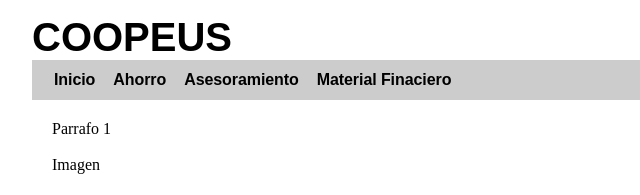
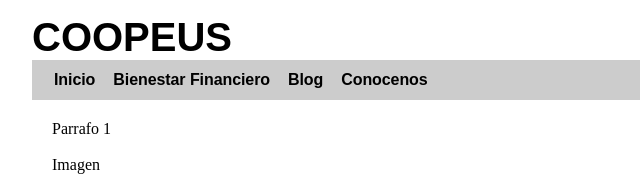
Before and after one commit to CarlosJx/Practica1SftwT, a plain HTML site: page index.html in a window 1280 px wide. Shown: the top 195 px of the page, 128-768 px from the left. Drawn offline with Linux system fonts and the light colour scheme.

Commit message:
agregueDivs

```diff
--- a/index.html
+++ b/index.html
@@ -8,17 +8,22 @@
 
     <body>
         <div id="container">
+          <div>
             <header>
                 <h1><a href="index.html">COOPEUS</a></h1>
             </header>
+          </div>
+          <div>
             <nav id="menu">
                 <ul>
                     <li><a href="index.html">Inicio</a></li>
-                    <li><a href="">Ahorro</a></li>
-                    <li><a href="">Asesoramiento</a></li>
-                    <li><a href="">Material Finaciero</a></li>
+                    <li><a href="">Bienestar Financiero</a></li>
+                    <li><a href="">Blog</a></li>
+                    <li><a href="">Conocenos</a></li>
                 </ul>
             </nav>
+          </div>
+          <div>
             <section id="section">
                 <p>Parrafo 1</p>
                 <figure>
@@ -28,12 +33,17 @@
                     </figcaption>
                 </figure>
             </section>
+          </div>
+          <div>
             <aside id="columna">
                 <p>Informacion sobre el tema</p>
             </aside>
+          </div>
+          <div>
             <footer id="pie">
                 Todos los derechos reservados &copy;
             </footer>
+          </div>
         </div>
     </body>
 </html>
```
